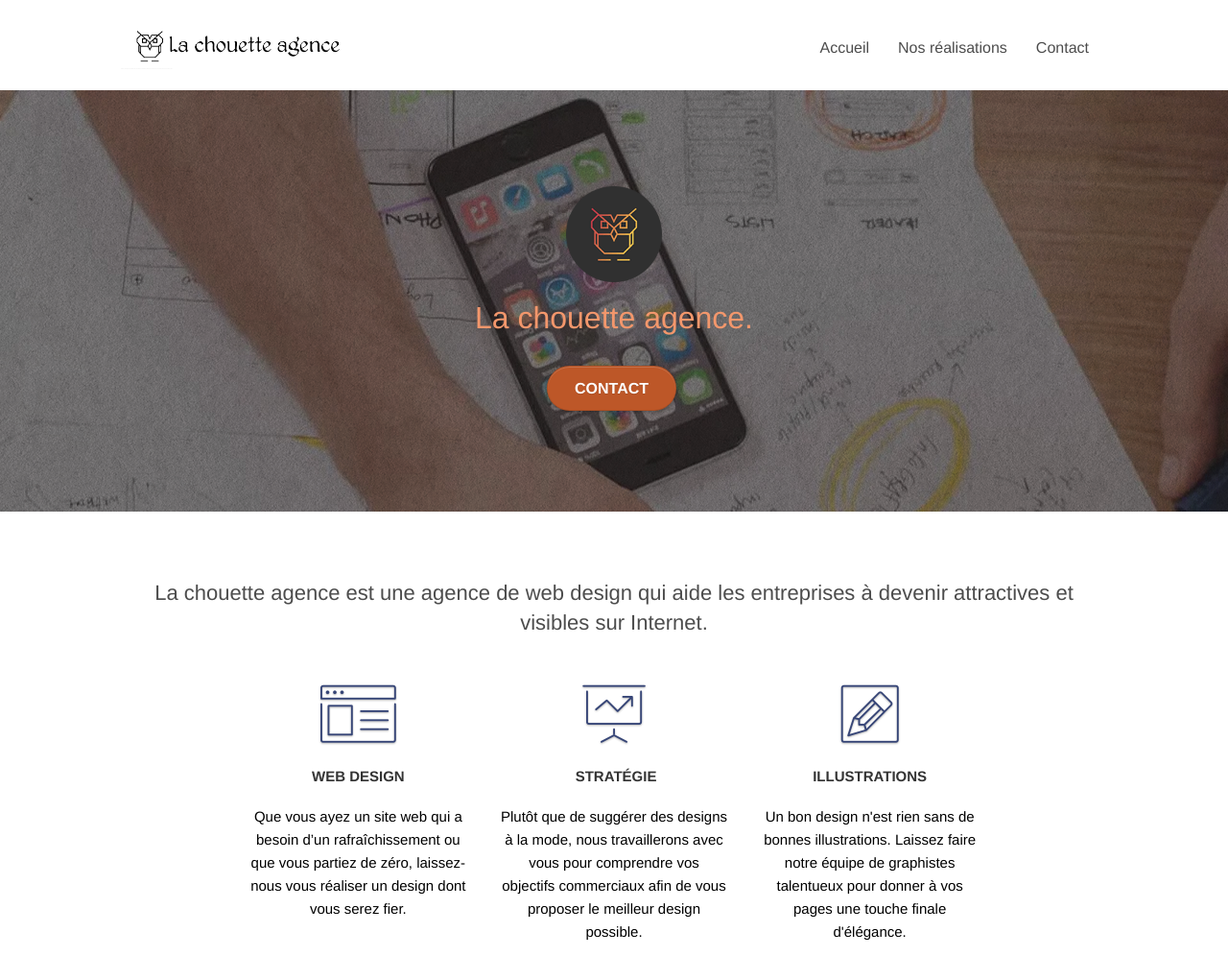
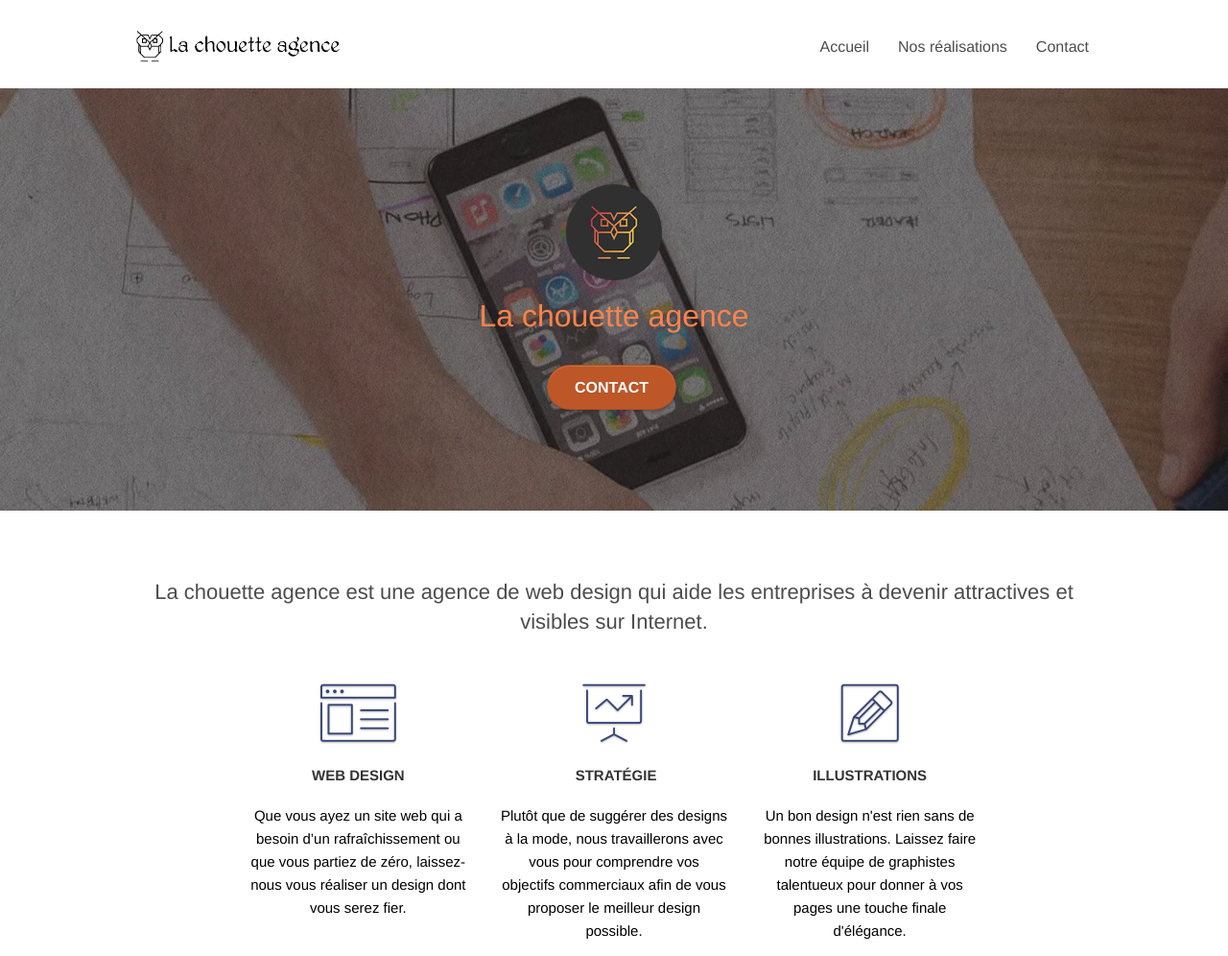
Before and after one commit to evektor75/P4_site, a plain HTML site: page la-chouette-agence.html in a window 1280 px wide. Shown: the top 996 px of the page at 96% size. Drawn offline with Linux system fonts and the light colour scheme.

Commit message:
modif couleur title

```diff
--- a/la-chouette-agence.html
+++ b/la-chouette-agence.html
@@ -55,7 +55,6 @@
 		<nav class="navbar row">
 			<div class="navbar-header">
 				<div tabindex="0"><a class="navbar-brand" href="la-chouette-agence.html" ><img  src="img/la-chouette-agence.png" height="40" alt="bannière la chouette agence" title="Aller à la page d'Accueil"/></a></div>
-				<div class="keywords" style="color:#cccccc;font-size:1px;">Agence web à paris, stratégie web, web design, illustrations, design de site web, site web, web, internet, site internet, site</div>
 				<button id="nav-toggle" type="button" class="ui-navbar-toggle navbar-toggle" data-toggle="collapse" data-target=".navbar-1">
 					<span class="sr-only">Toggle navigation</span><span class="icon-bar"></span><span class="icon-bar"></span><span class="icon-bar"></span>
 				</button>
@@ -85,7 +84,7 @@
 			<div class="col-sm-12">
 				<img tabindex="0" src="img/logo.png" class="center-block image-resize-mode" width="100" alt="Logo la chouette agence" />
 				<h1 class="text-center hero-bloc-text tc-white ">
-					La chouette agence.
+					La chouette agence
 				</h1>
 				<div class="text-center" tabindex="0">
 					<a  href="contact.html" class="btn btn-lg btn-clean btn-rd cta-hero btn-atomic-tangerine" id="cta-hero" >Contact</a>
--- a/style.css
+++ b/style.css
@@ -802,7 +802,7 @@ li {
 }
 
 .tc-white {
-    color: #F3976C!important;
+    color: #FF834A!important;
 }
 .tc-white-footer{
     color:white!important;
```
